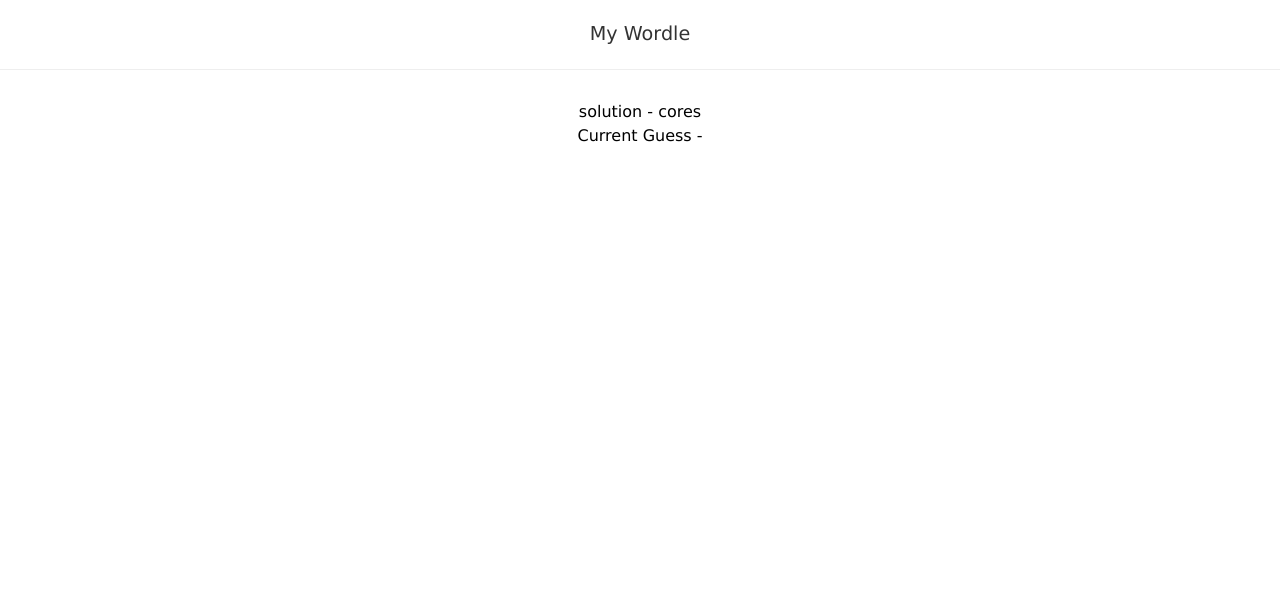
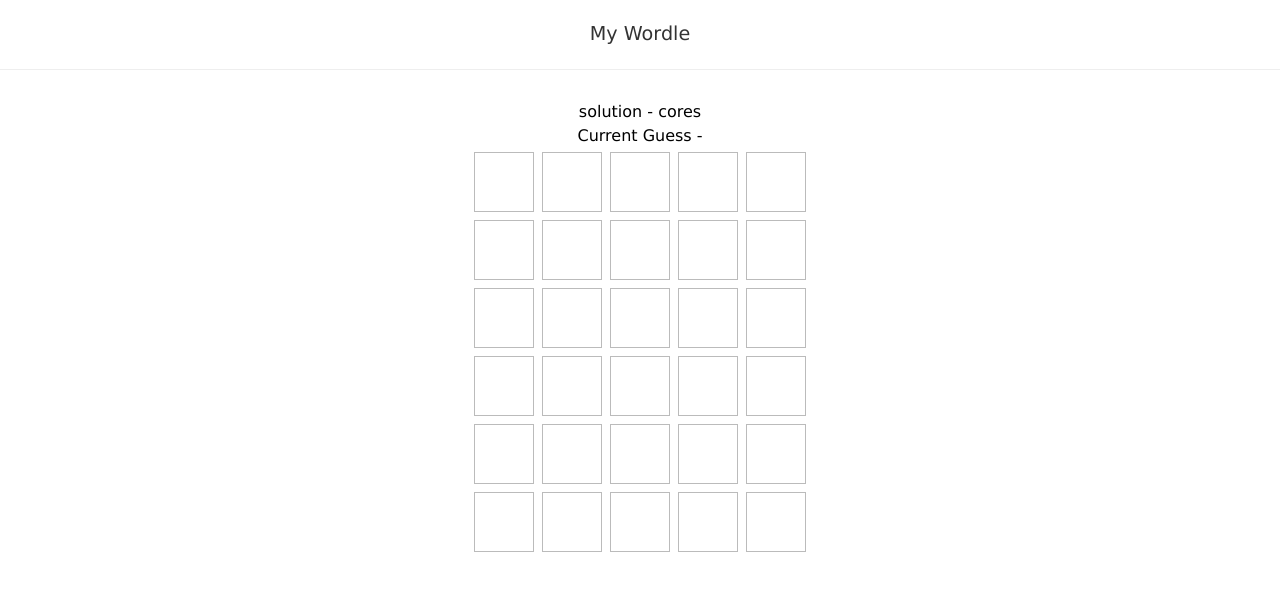
Before and after one commit to heliosalesjr/react-wordle, a React (Vite) app: page / in a window 1280 px wide. Shown: the top 590 px of the page. Built offline with nearby package versions, Linux system fonts and the light colour scheme; data requests are answered from the project's data file.

Commit message:
row styling and logic fixes

```diff
--- a/src/components/Grid.jsx
+++ b/src/components/Grid.jsx
@@ -1,23 +1,14 @@
-import React, { useEffect } from 'react'
-import useWordle from '../hooks/useWordle'
+import React from 'react'
 
-export default function Wordle({ solution }) {
-  const { currentGuess, guesses, turn, isCorrect, handleKeyup } = useWordle(solution)
+// components
+import Row from './Row'
 
-  useEffect(() => {
-    window.addEventListener('keyup', handleKeyup)
-
-    return () => window.removeEventListener('keyup', handleKeyup)
-  }, [handleKeyup])
-
-  useEffect(() => {
-    console.log(guesses, turn, isCorrect)
-  }, [guesses, turn, isCorrect])
-
+export default function Grid({ guesses, currentGuess, turn }) {
   return (
     <div>
-      <div>solution - {solution}</div>
-      <div>Current Guess - {currentGuess}</div>
+      {guesses.map((g, i) => {
+        return <Row key={i} />
+      })}
     </div>
   )
 }
--- a/src/components/Wordle.jsx
+++ b/src/components/Wordle.jsx
@@ -1,5 +1,8 @@
 import React, { useEffect } from 'react'
 import useWordle from '../hooks/useWordle'
+
+// components
+import Grid from './Grid'
 
 export default function Wordle({ solution }) {
   const { currentGuess, guesses, turn, isCorrect, handleKeyup } = useWordle(solution)
@@ -18,6 +21,7 @@
     <div>
       <div>solution - {solution}</div>
       <div>Current Guess - {currentGuess}</div>
+      <Grid guesses={guesses} currentGuess={currentGuess} turn={turn} />
     </div>
   )
 }
--- a/src/index.css
+++ b/src/index.css
@@ -26,3 +26,21 @@
   margin: 0 0 30px 0;
   color: #333;
 }
+
+.row {
+  text-align: center;
+  display: flex;
+  justify-content: center;
+}
+.row > div {
+  display: block;
+  width: 60px;
+  height: 60px;
+  border: 1px solid #bbb;
+  margin: 4px;
+  text-align: center;
+  line-height: 60px;
+  text-transform: uppercase;
+  font-weight: bold;
+  font-size: 2.5em;
+}
```
